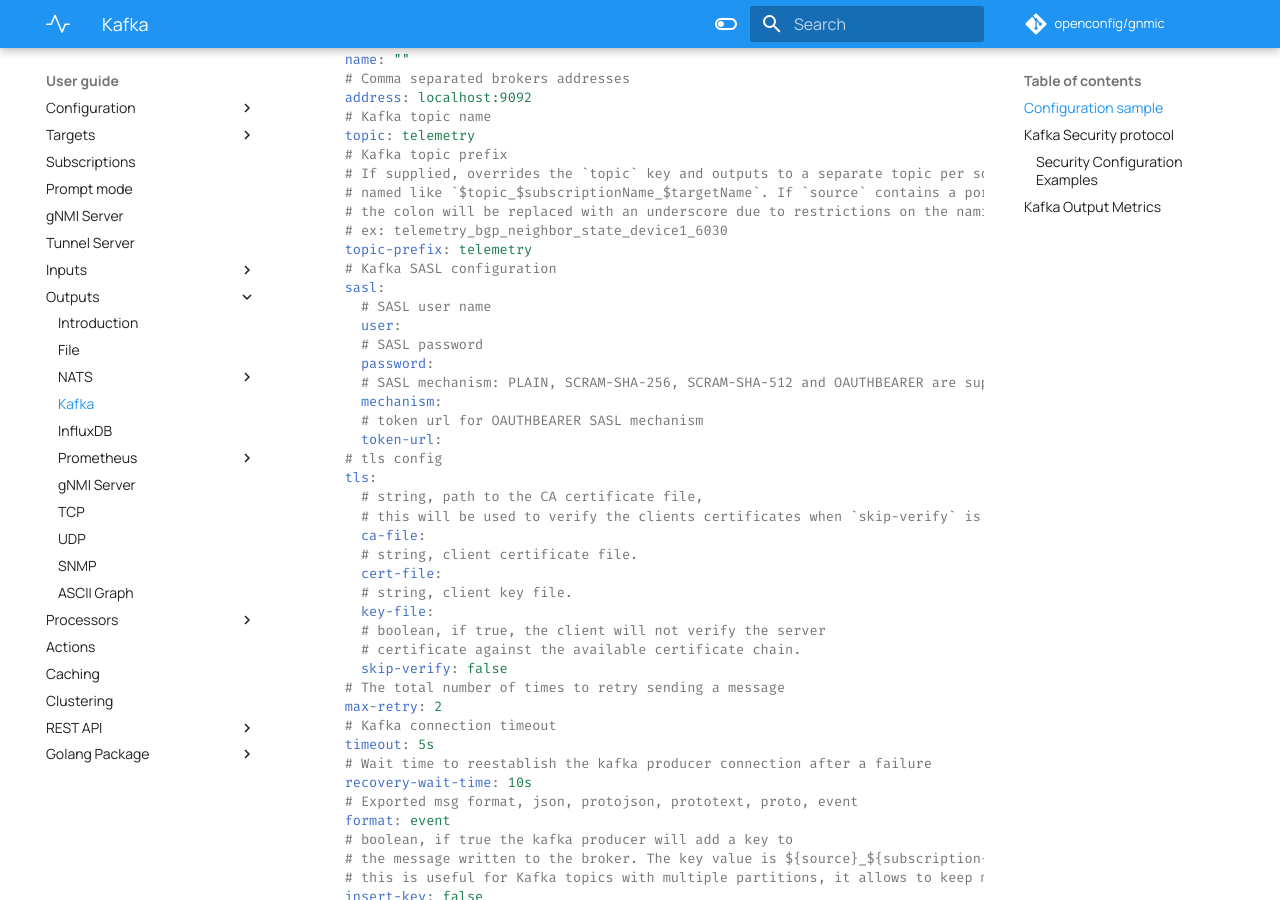
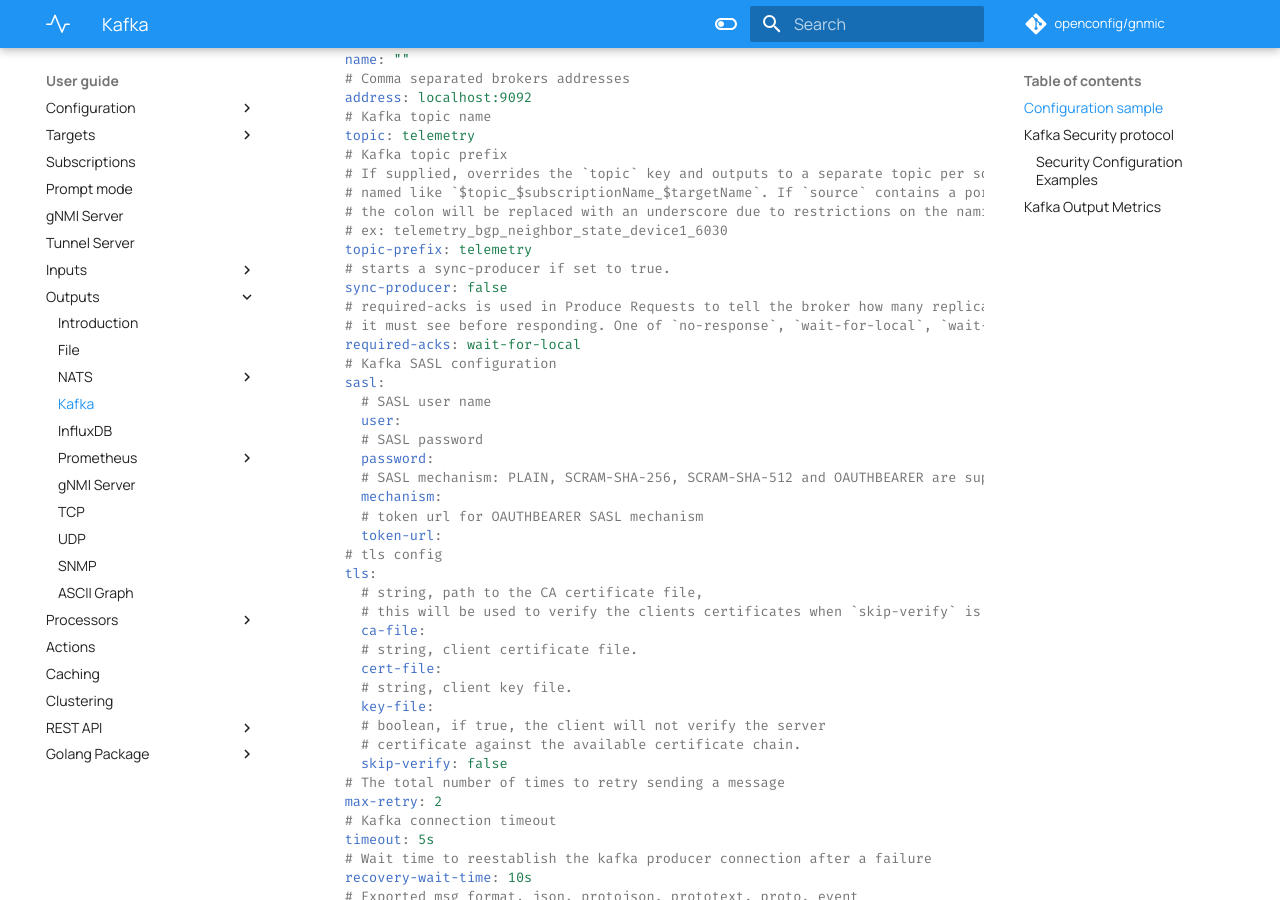
Before and after one commit to openconfig/gnmic, an MkDocs documentation site: the page built from docs/user_guide/outputs/kafka_output.md, in a window 1280 px wide and 900 px high, scrolled down 556 px. Built offline with MkDocs 1.6.1 and Material for MkDocs 9.7.7, drawn with Linux system fonts in a browser that asks for light colours; comment, search, counter and statistics services are not loaded.

Commit message:
various doc updates

```diff
--- a/docs/user_guide/outputs/kafka_output.md
+++ b/docs/user_guide/outputs/kafka_output.md
@@ -25,6 +25,11 @@
     # the colon will be replaced with an underscore due to restrictions on the naming of kafka topics.
     # ex: telemetry_bgp_neighbor_state_device1_6030
     topic-prefix: telemetry
+    # starts a sync-producer if set to true.
+    sync-producer: false
+    # required-acks is used in Produce Requests to tell the broker how many replica acknowledgements
+    # it must see before responding. One of `no-response`, `wait-for-local`, `wait-for-all`.
+    required-acks: wait-for-local
     # Kafka SASL configuration
     sasl:
       # SASL user name
```
Also changed, not shown: docs/global_flags.md (+5 -1 lines).
